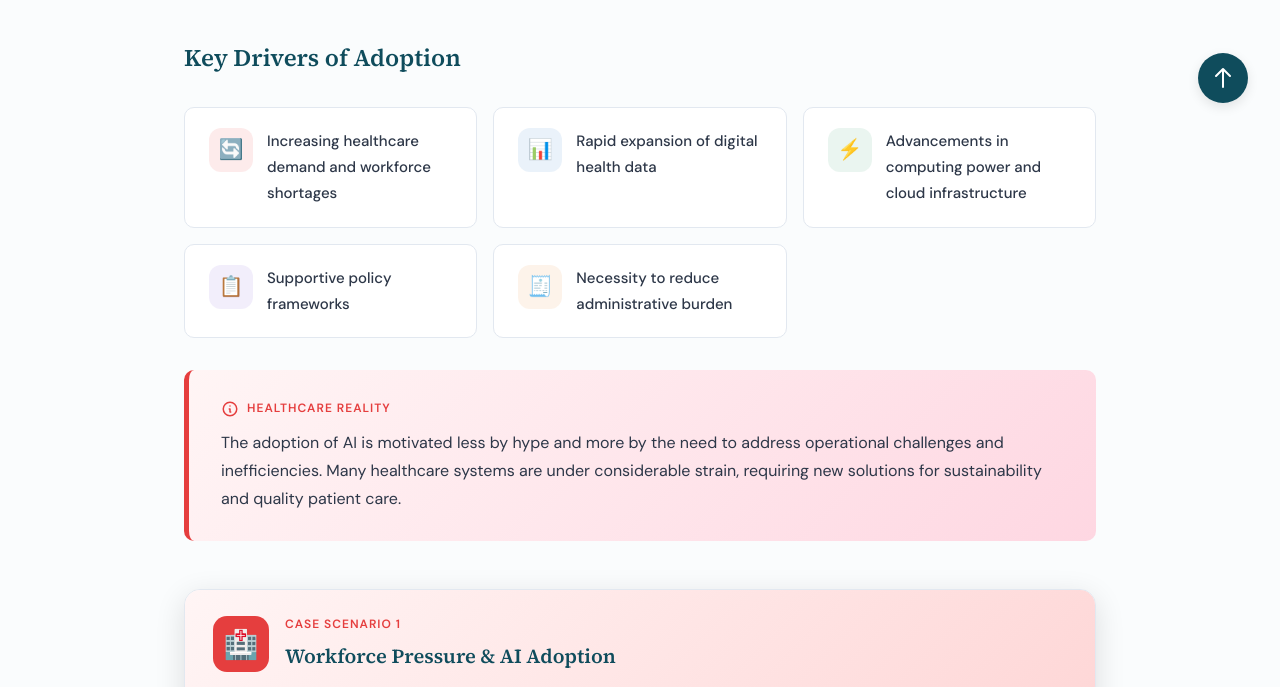
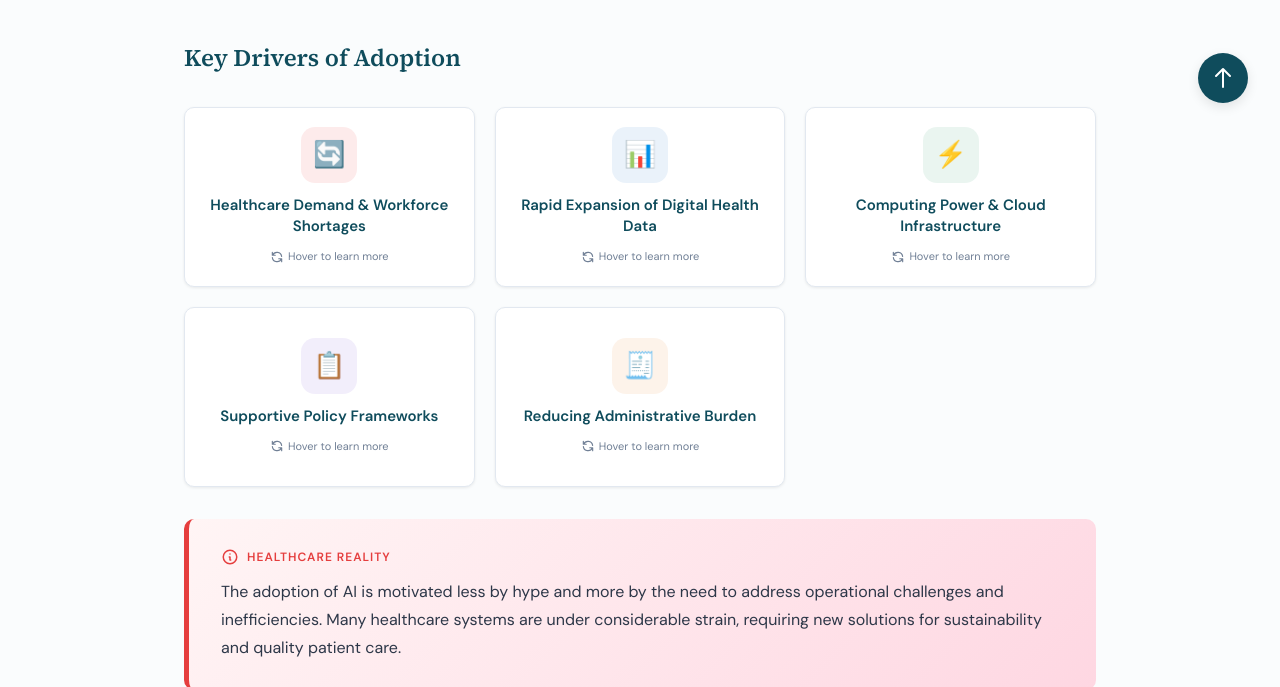
Before and after one commit to O365DevHero/M1_AIFoundations, a plain HTML site: page module1-unit4-ai-adoption-drivers.html in a window 1280 px wide. Shown: the part 665-1352 px from the top of the page. Drawn offline with Linux system fonts and the light colour scheme.

Commit message:
Enhance key drivers section with flip card UI for improved interactivity and information display

```diff
--- a/module1-unit4-ai-adoption-drivers.html
+++ b/module1-unit4-ai-adoption-drivers.html
@@ -121,17 +121,30 @@
         li { margin-bottom: 10px; padding-left: 8px; }
         li::marker { color: var(--color-accent); }
 
-        /* Key Drivers Grid */
-        .drivers-grid { display: grid; grid-template-columns: repeat(auto-fit, minmax(250px, 1fr)); gap: 16px; margin: 28px 0; }
-        .driver-card { background: var(--color-white); border-radius: var(--radius-md); padding: 20px 24px; border: 1px solid var(--color-border); display: flex; align-items: flex-start; gap: 14px; transition: all 0.2s ease; }
-        .driver-card:hover { transform: translateY(-2px); box-shadow: var(--shadow-md); }
-        .driver-icon { width: 44px; height: 44px; border-radius: 12px; display: flex; align-items: center; justify-content: center; flex-shrink: 0; font-size: 20px; }
+        /* Key Drivers Grid - Flip Cards */
+        .drivers-grid { display: grid; grid-template-columns: repeat(auto-fit, minmax(250px, 1fr)); gap: 20px; margin: 28px 0; perspective: 1000px; }
+
+        .flip-card { height: 180px; perspective: 1000px; cursor: pointer; }
+        .flip-card-inner { position: relative; width: 100%; height: 100%; transition: transform 0.6s ease; transform-style: preserve-3d; }
+        .flip-card:hover .flip-card-inner { transform: rotateY(180deg); }
+
+        .flip-card-front, .flip-card-back { position: absolute; width: 100%; height: 100%; backface-visibility: hidden; border-radius: var(--radius-md); display: flex; flex-direction: column; align-items: center; justify-content: center; padding: 20px 24px; text-align: center; box-shadow: var(--shadow-sm); border: 1px solid var(--color-border); }
+
+        .flip-card-front { background: var(--color-white); }
+        .flip-card-back { background: linear-gradient(135deg, var(--color-primary) 0%, var(--color-primary-light) 100%); color: var(--color-white); transform: rotateY(180deg); }
+
+        .driver-icon { width: 56px; height: 56px; border-radius: 14px; display: flex; align-items: center; justify-content: center; flex-shrink: 0; font-size: 26px; margin-bottom: 12px; }
         .driver-icon.workforce { background: rgba(229, 62, 62, 0.1); }
         .driver-icon.data { background: rgba(49, 130, 206, 0.1); }
         .driver-icon.computing { background: rgba(56, 161, 105, 0.1); }
         .driver-icon.policy { background: rgba(128, 90, 213, 0.1); }
         .driver-icon.admin { background: rgba(237, 137, 54, 0.1); }
-        .driver-text { font-size: 15px; font-weight: 500; color: var(--color-text); }
+
+        .driver-title { font-size: 15px; font-weight: 600; color: var(--color-primary); line-height: 1.4; }
+        .driver-description { font-size: 14px; line-height: 1.6; color: rgba(255,255,255,0.95); }
+
+        .flip-hint { font-size: 11px; color: var(--color-text-muted); margin-top: 10px; display: flex; align-items: center; gap: 4px; }
+        .flip-hint svg { width: 14px; height: 14px; }
 
         /* Healthcare Reality Box */
         .reality-box { background: linear-gradient(135deg, #FFF5F5 0%, #FED7E2 100%); padding: 28px 32px; border-radius: var(--radius-md); margin: 32px 0; border-left: 5px solid var(--color-workforce); }
@@ -293,25 +306,80 @@
             <h3 class="section-title">Key Drivers of Adoption</h3>
 
             <div class="drivers-grid">
-                <div class="driver-card">
-                    <div class="driver-icon workforce">🔄</div>
-                    <span class="driver-text">Increasing healthcare demand and workforce shortages</span>
+                <div class="flip-card">
+                    <div class="flip-card-inner">
+                        <div class="flip-card-front">
+                            <div class="driver-icon workforce">🔄</div>
+                            <span class="driver-title">Healthcare Demand & Workforce Shortages</span>
+                            <span class="flip-hint">
+                                <svg fill="none" stroke="currentColor" viewBox="0 0 24 24"><path stroke-linecap="round" stroke-linejoin="round" stroke-width="2" d="M4 4v5h.582m15.356 2A8.001 8.001 0 004.582 9m0 0H9m11 11v-5h-.581m0 0a8.003 8.003 0 01-15.357-2m15.357 2H15"></path></svg>
+                                Hover to learn more
+                            </span>
+                        </div>
+                        <div class="flip-card-back">
+                            <p class="driver-description">Aging populations and staff shortages create unsustainable pressure on healthcare systems, making AI-assisted tools essential for maintaining care quality and efficiency.</p>
+                        </div>
+                    </div>
                 </div>
-                <div class="driver-card">
-                    <div class="driver-icon data">📊</div>
-                    <span class="driver-text">Rapid expansion of digital health data</span>
+                <div class="flip-card">
+                    <div class="flip-card-inner">
+                        <div class="flip-card-front">
+                            <div class="driver-icon data">📊</div>
+                            <span class="driver-title">Rapid Expansion of Digital Health Data</span>
+                            <span class="flip-hint">
+                                <svg fill="none" stroke="currentColor" viewBox="0 0 24 24"><path stroke-linecap="round" stroke-linejoin="round" stroke-width="2" d="M4 4v5h.582m15.356 2A8.001 8.001 0 004.582 9m0 0H9m11 11v-5h-.581m0 0a8.003 8.003 0 01-15.357-2m15.357 2H15"></path></svg>
+                                Hover to learn more
+                            </span>
+                        </div>
+                        <div class="flip-card-back">
+                            <p class="driver-description">EHRs, imaging, genomics, and wearables generate massive data volumes that exceed human processing capacity, requiring AI to extract meaningful insights efficiently.</p>
+                        </div>
+                    </div>
                 </div>
-                <div class="driver-card">
-                    <div class="driver-icon computing">⚡</div>
-                    <span class="driver-text">Advancements in computing power and cloud infrastructure</span>
+                <div class="flip-card">
+                    <div class="flip-card-inner">
+                        <div class="flip-card-front">
+                            <div class="driver-icon computing">⚡</div>
+                            <span class="driver-title">Computing Power & Cloud Infrastructure</span>
+                            <span class="flip-hint">
+                                <svg fill="none" stroke="currentColor" viewBox="0 0 24 24"><path stroke-linecap="round" stroke-linejoin="round" stroke-width="2" d="M4 4v5h.582m15.356 2A8.001 8.001 0 004.582 9m0 0H9m11 11v-5h-.581m0 0a8.003 8.003 0 01-15.357-2m15.357 2H15"></path></svg>
+                                Hover to learn more
+                            </span>
+                        </div>
+                        <div class="flip-card-back">
+                            <p class="driver-description">Advanced GPUs and scalable cloud platforms now make sophisticated AI models accessible and affordable for healthcare organizations of all sizes.</p>
+                        </div>
+                    </div>
                 </div>
-                <div class="driver-card">
-                    <div class="driver-icon policy">📋</div>
-                    <span class="driver-text">Supportive policy frameworks</span>
+                <div class="flip-card">
+                    <div class="flip-card-inner">
+                        <div class="flip-card-front">
+                            <div class="driver-icon policy">📋</div>
+                            <span class="driver-title">Supportive Policy Frameworks</span>
+                            <span class="flip-hint">
+                                <svg fill="none" stroke="currentColor" viewBox="0 0 24 24"><path stroke-linecap="round" stroke-linejoin="round" stroke-width="2" d="M4 4v5h.582m15.356 2A8.001 8.001 0 004.582 9m0 0H9m11 11v-5h-.581m0 0a8.003 8.003 0 01-15.357-2m15.357 2H15"></path></svg>
+                                Hover to learn more
+                            </span>
+                        </div>
+                        <div class="flip-card-back">
+                            <p class="driver-description">Regulatory bodies are developing clearer guidelines for AI in healthcare, enabling safe adoption while protecting patient privacy and ensuring clinical accountability.</p>
+                        </div>
+                    </div>
                 </div>
-                <div class="driver-card">
-                    <div class="driver-icon admin">🧾</div>
-                    <span class="driver-text">Necessity to reduce administrative burden</span>
+                <div class="flip-card">
+                    <div class="flip-card-inner">
+                        <div class="flip-card-front">
+                            <div class="driver-icon admin">🧾</div>
+                            <span class="driver-title">Reducing Administrative Burden</span>
+                            <span class="flip-hint">
+                                <svg fill="none" stroke="currentColor" viewBox="0 0 24 24"><path stroke-linecap="round" stroke-linejoin="round" stroke-width="2" d="M4 4v5h.582m15.356 2A8.001 8.001 0 004.582 9m0 0H9m11 11v-5h-.581m0 0a8.003 8.003 0 01-15.357-2m15.357 2H15"></path></svg>
+                                Hover to learn more
+                            </span>
+                        </div>
+                        <div class="flip-card-back">
+                            <p class="driver-description">Clinicians spend up to 45% of their time on documentation. AI automation can reclaim this time for direct patient care and reduce burnout.</p>
+                        </div>
+                    </div>
                 </div>
             </div>
 
```
